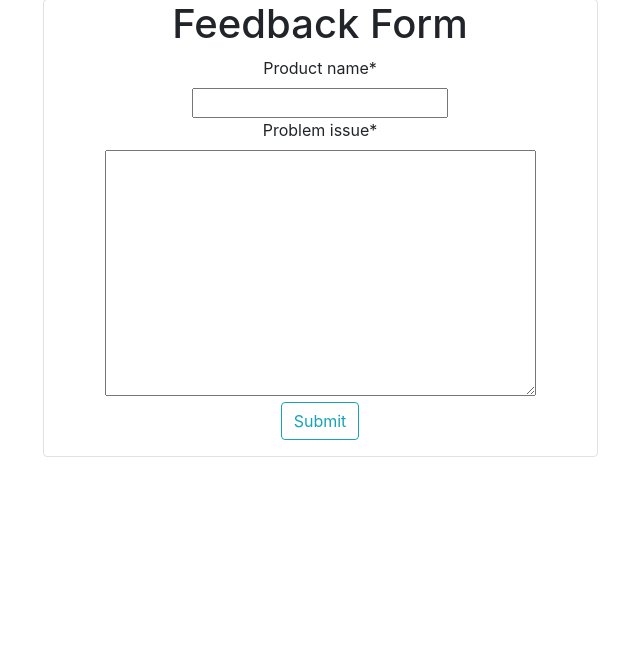
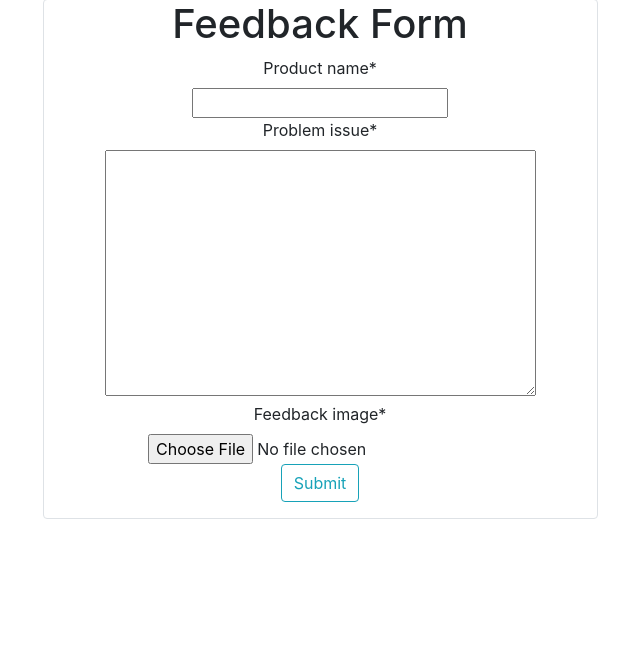
Before and after one commit to Darshil-Mehta/ecommerce_webapp, a Django app: page /feedback/ in a window 1280 px wide. Shown: the part 81-747 px from the top of the page, without its empty margins (320-960 px from the left). Run offline with Django 3.2, Linux system fonts and the light colour scheme; some libraries are stand-ins or nearby versions.

Commit message:
image in feedback

```diff
--- a/store/admin.py
+++ b/store/admin.py
@@ -19,7 +19,7 @@ class AdminOrder(admin.ModelAdmin):
     list_display = ['product','quantity','price','status','customer','date']
 
 class AdminFeedback(admin.ModelAdmin):
-    list_display = ['customer','status','product_name','problem_issue','date_issue']
+    list_display = ['customer','status','product_name','problem_issue','date_issue', 'feedback_image']
 
 admin.site.register(Product, AdminProduct)
 admin.site.register(Category, AdminCategory)
--- a/store/forms.py
+++ b/store/forms.py
@@ -11,4 +11,4 @@ class ProfileUpdateForm(forms.ModelForm):
 class FeedbackForm(forms.ModelForm):
     class Meta:
         model = Feedback
-        fields = ['product_name', 'problem_issue']
+        fields = ['product_name', 'problem_issue', 'feedback_image']
--- a/store/models/feedback.py
+++ b/store/models/feedback.py
@@ -7,3 +7,4 @@ class Feedback(models.Model):
     customer = models.ForeignKey(Customer, on_delete=models.CASCADE)
     date_issue = models.DateTimeField(auto_now_add=True)
     status = models.BooleanField(default=False)
+    feedback_image = models.FileField(default="no_img.png", upload_to='feedback_images')
--- a/store/templates/store/feedback.html
+++ b/store/templates/store/feedback.html
@@ -4,9 +4,9 @@
 <div class="container">
     <div class="col-md-6 border rounded mx-auto my-4 text-center">
         <h1>Feedback Form</h1>
-        <form method="POST">
+        <form method="POST" enctype="multipart/form-data">
             {% csrf_token %}
-            {{ feedback_form|crispy }}
+                 {{ feedback_form|crispy }}
             <div class="form-group">
                 <button class="btn btn-outline-info" type="submit">Submit</button>
             </div>
--- a/store/views.py
+++ b/store/views.py
@@ -195,19 +195,20 @@ def profile(request):
         return redirect('customer-profile')
 
 def feedback(request):
-    if request.method == 'GET':
-        data = {
-            'feedback_form': FeedbackForm()
-        }
-        return render(request, 'store/feedback.html', data)
-    else:
-        problem_issue = request.POST.get('problem_issue')
-        product_name = request.POST.get('product_name')
+    if request.method == 'POST':
         customer_email = request.session.get('customer_email')
         user = Customer.objects.filter(email=customer_email).first()
-        feedback = Feedback(product_name=product_name, problem_issue=problem_issue, customer=user)
-        feedback.save()
+        pname = request.POST.get('product_name')
+        pissue = request.POST.get('problem_issue')
+        pimg = request.FILES.get('feedback_image')
+        form = Feedback(product_name=pname, problem_issue=pissue, feedback_image=pimg, customer=user)
+        form.save()
         return redirect('store-home')
+    else:
+        feedbackformdata = {
+             'feedback_form': FeedbackForm()
+         }
+    return render(request, 'store/feedback.html', feedbackformdata)
 
 def payment(request):
     return render(request, 'store/payment.html')
```
Also changed, not shown: db.sqlite3, media/feedback_images/oil.jpg (added), media/feedback_images/oil_YLEZd2X.jpg (added), media/feedback_images/tomato.jpg (added), media/no_img.png (added), store/migrations/0017_feedback_feedback_image.py (added), store/migrations/0018_auto_20210422_1721.py (added).
